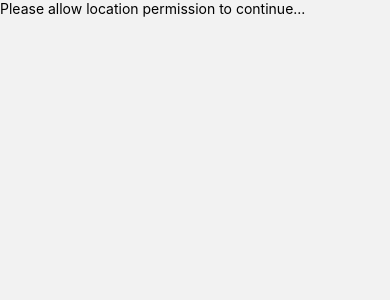
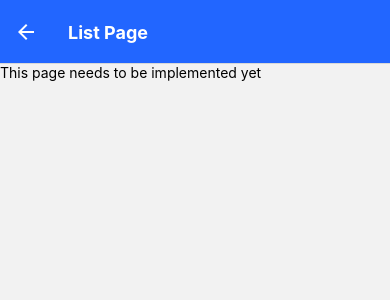
Before and after one commit to gagan3221/LocationAppReact-Native, a React Native app: screen /ListView in a window 390 px wide. Shown: the top 300 px of the page. Built offline with nearby package versions, Linux system fonts and the light colour scheme.

Commit message:
Added List Page to the application which needs to be implemented

```diff
--- a/App.tsx
+++ b/App.tsx
@@ -7,14 +7,36 @@ import MapView from "react-native-maps";
 import {MapPage} from "./screens/map_view";
 import { PROVIDER_GOOGLE } from "react-native-maps";
 import { GooglePlacesAutocomplete } from "react-native-google-places-autocomplete";
+import { ListView } from "./screens/list_view";
 
 const Stack = createNativeStackNavigator();
 
 const MyApp = () => {
   return(
     <NavigationContainer>
-      <Stack.Navigator screenOptions={{headerShown : false}}>
-        <Stack.Screen name='MapPage' component={MapPage}/>
+      <Stack.Navigator screenOptions={{headerShown : true}}>
+        <Stack.Screen name='MapPage' component={MapPage} options={{
+          title : "Map Page" ,
+          headerStyle : {
+            backgroundColor : "#26f"
+          },
+          headerTintColor : "white" ,
+          headerTitleStyle : {
+            fontWeight : "700" ,
+          }
+
+        }}/>
+        <Stack.Screen name='ListView' component={ListView} options={{
+          title : "List Page" ,
+          headerStyle : {
+            backgroundColor : "#26f"
+          },
+          headerTintColor : "white" ,
+          headerTitleStyle : {
+            fontWeight : "700" ,
+          }
+
+        }}/>
       </Stack.Navigator>
     </NavigationContainer>
 
--- a/package.json
+++ b/package.json
@@ -23,7 +23,8 @@
     "react-native-maps": "1.14.0",
     "react-native-picker-select": "^9.1.3",
     "react-native-safe-area-context": "^4.10.8",
-    "react-native-screens": "^3.32.0"
+    "react-native-screens": "^3.32.0",
+    "expo-navigation-bar": "~3.0.7"
   },
   "devDependencies": {
     "@babel/core": "^7.20.0",
--- /dev/null
+++ b/screens/list_view.tsx
@@ -0,0 +1,21 @@
+import React from "react";
+import { Text , View , StyleSheet , TouchableOpacity } from "react-native";
+
+
+export function ListView(){
+    return(
+        <View style={styles.container}>
+            <Text>
+                This page needs to be implemented yet
+            </Text>
+
+        </View>
+    );
+}
+
+const styles = StyleSheet.create({
+    container : {
+        flex :1
+    }
+
+})
--- a/screens/map_view.tsx
+++ b/screens/map_view.tsx
@@ -7,6 +7,7 @@ import { GooglePlacesAutocomplete } from "react-native-google-places-autocomplet
 import { useNavigation } from "@react-navigation/native";
 import { isEnabled } from "react-native/Libraries/Performance/Systrace";
 import GetLocation from "react-native-get-location";
+import { ListView } from "./list_view";
 
 
 const {width , height} = Dimensions.get("window");
@@ -80,7 +81,7 @@ export function MapPage (){
         if(!searchText.trim().length) return;
         const googleApisUrl = "https://maps.googleapis.com/maps/api/place/textsearch/json";
         const input = searchText.trim();
-        const loc = `${_getCurrentLocation}&radius=1`;
+        const loc = `${_getCurrentLocation}&radius=100`;
         const url = `${googleApisUrl}?query=${input}&location=${loc}&key=AIzaSyBeUtuhUFqrAQV_2RtJObtNMhKahsQ6t-k`;
         try{
             const resp = await fetch(url);
@@ -163,6 +164,9 @@ export function MapPage (){
         style ={styles.switch}
       />
             </View>
+                <TouchableOpacity onPress={()=>navigation.navigate("ListView")} style = {styles.doneButton}>
+                    <Text style = {styles.buttonLabel}>Done</Text>
+                </TouchableOpacity>
         </View>
     );
 }
@@ -216,6 +220,17 @@ const styles = StyleSheet.create({
     switch : {
         transform: [{ scaleX: 1.5 }, { scaleY: 2 }]
 
+    },
+    doneButton:{
+        alignItems : "center",
+        justifyContent : "center",
+        padding : 8,
+        backgroundColor : "#26f",
+        borderRadius :8 ,
+        position : "absolute",
+        bottom : 0 ,
+        alignSelf : "center",
+        width : "100%"
     }
 
 
```
Also changed, not shown: 1 other file (tests, documents, lock files or other folders).
